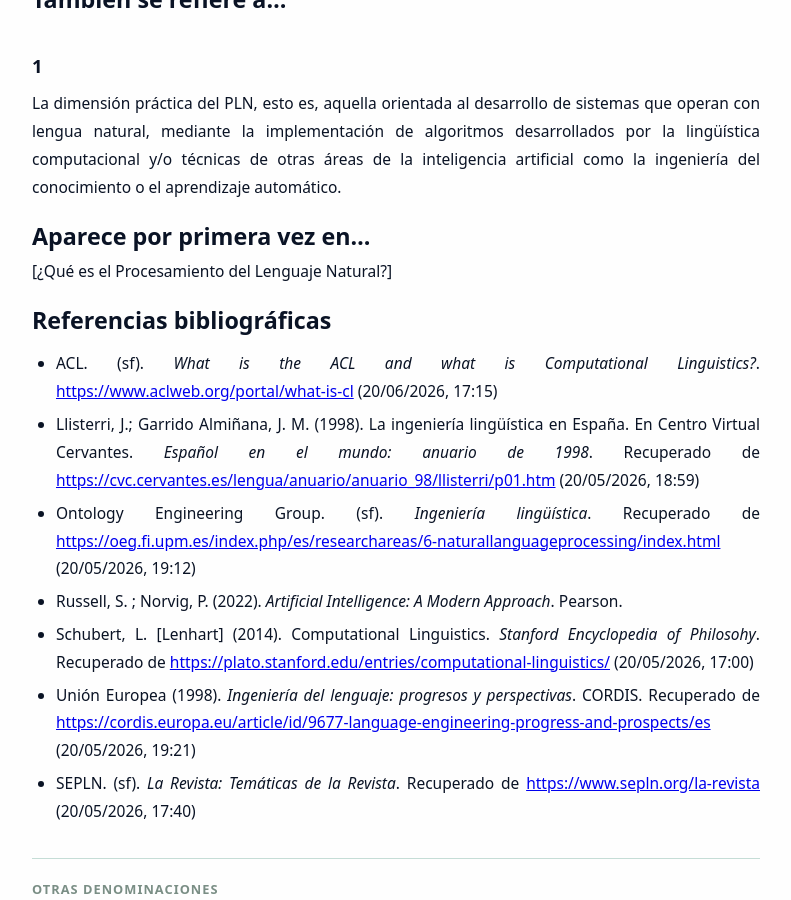
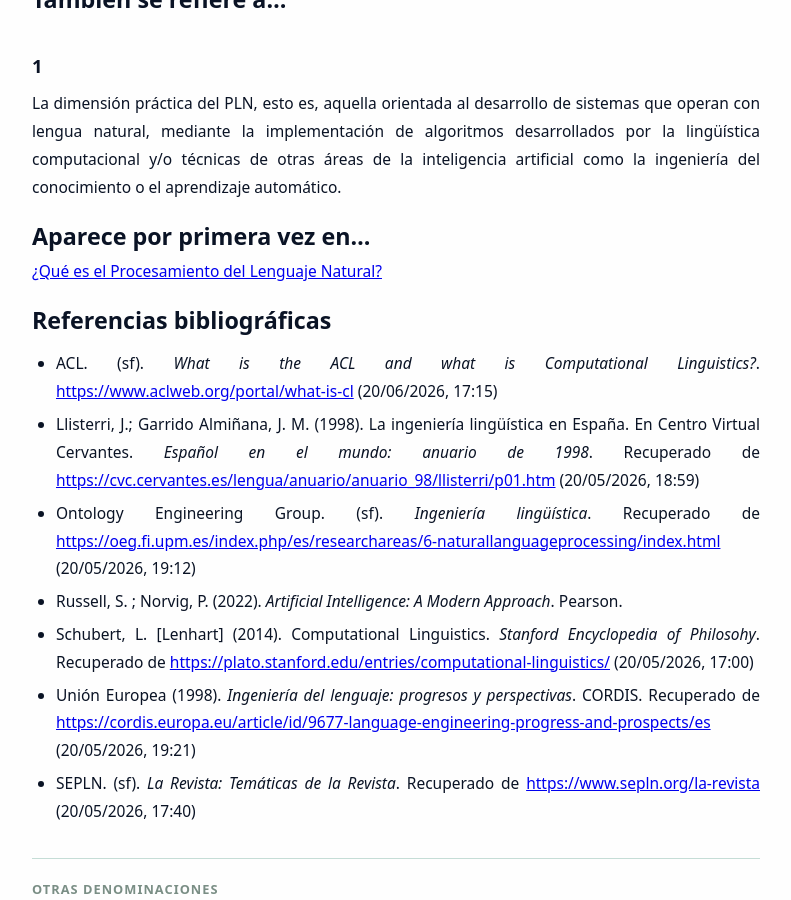
Before and after one commit to Circuigramas/glosario_pln, a Jekyll site: the page built from _terms/pln.md, in a window 1280 px wide and 900 px high, scrolled down 2349 px. Shown: the whole window, without its empty margins (244-1035 px from the left). Built offline with Jekyll 4.4.1, drawn with Linux system fonts in a browser that asks for light colours; part of the change alters nothing that is shown.

```diff
--- a/_terms/pln.md
+++ b/_terms/pln.md
@@ -47,7 +47,7 @@ Además, cabe destacar el PLN se inscribe habitualmente dentro de la inteligenci
 La dimensión práctica del PLN, esto es, aquella orientada al desarrollo de sistemas que operan con lengua natural, mediante la implementación de algoritmos desarrollados por la lingüística computacional y/o técnicas de otras áreas de la inteligencia artificial como la ingeniería del conocimiento o el aprendizaje automático.
 
 # Aparece por primera vez en...
-[¿Qué es el Procesamiento del Lenguaje Natural?]
+[¿Qué es el Procesamiento del Lenguaje Natural?](https://circuigramas.substack.com/publish/post/198104448?r=7c4xb1&utm_campaign=post&utm_medium=web&showWelcomeOnShare=true)
 
 
 # Referencias bibliográficas
```
